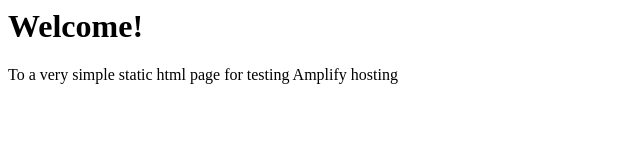
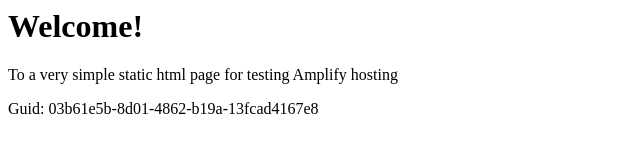
Before and after one commit to aws-aemilia-mxp/Github-PR-Commit-Integration-Test-DoNotTouch-v0-preprod-eu-south-1, a website: page src/index.html in a window 1280 px wide. Shown: the whole page, without its empty margins (0-640 px from the left). Drawn offline with Linux system fonts and the light colour scheme.

Commit message:
commit from integ tests

```diff
--- a/src/index.html
+++ b/src/index.html
@@ -1,3 +1,5 @@
+
+
 <html lang="en">
 
 <head>
@@ -10,6 +12,6 @@
 <body>
     <h1>Welcome!</h1>
     <p>To a very simple static html page for testing Amplify hosting</p>
-</body>
+    <p>Guid: 03b61e5b-8d01-4862-b19a-13fcad4167e8</p></body>
 
 </html>
```
